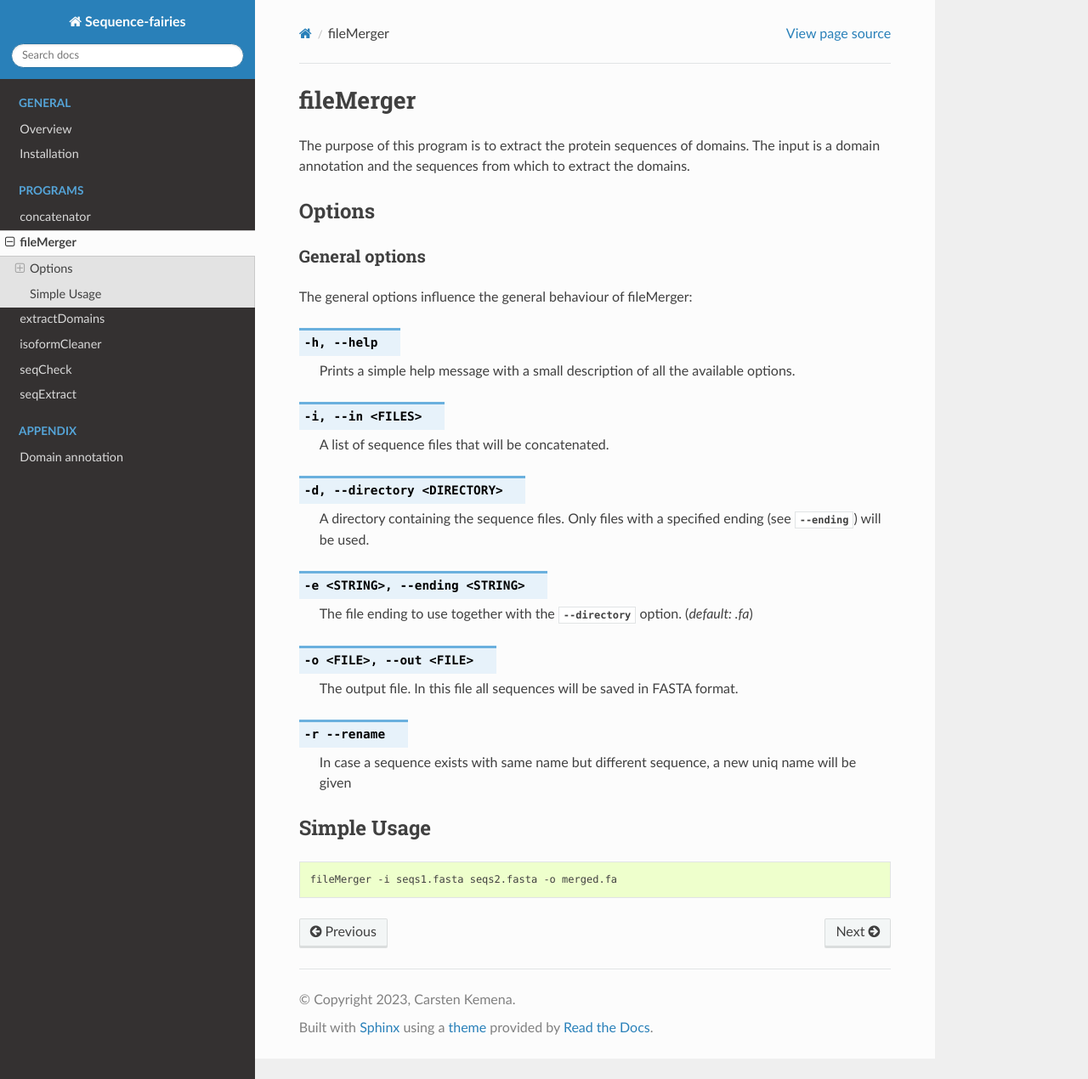
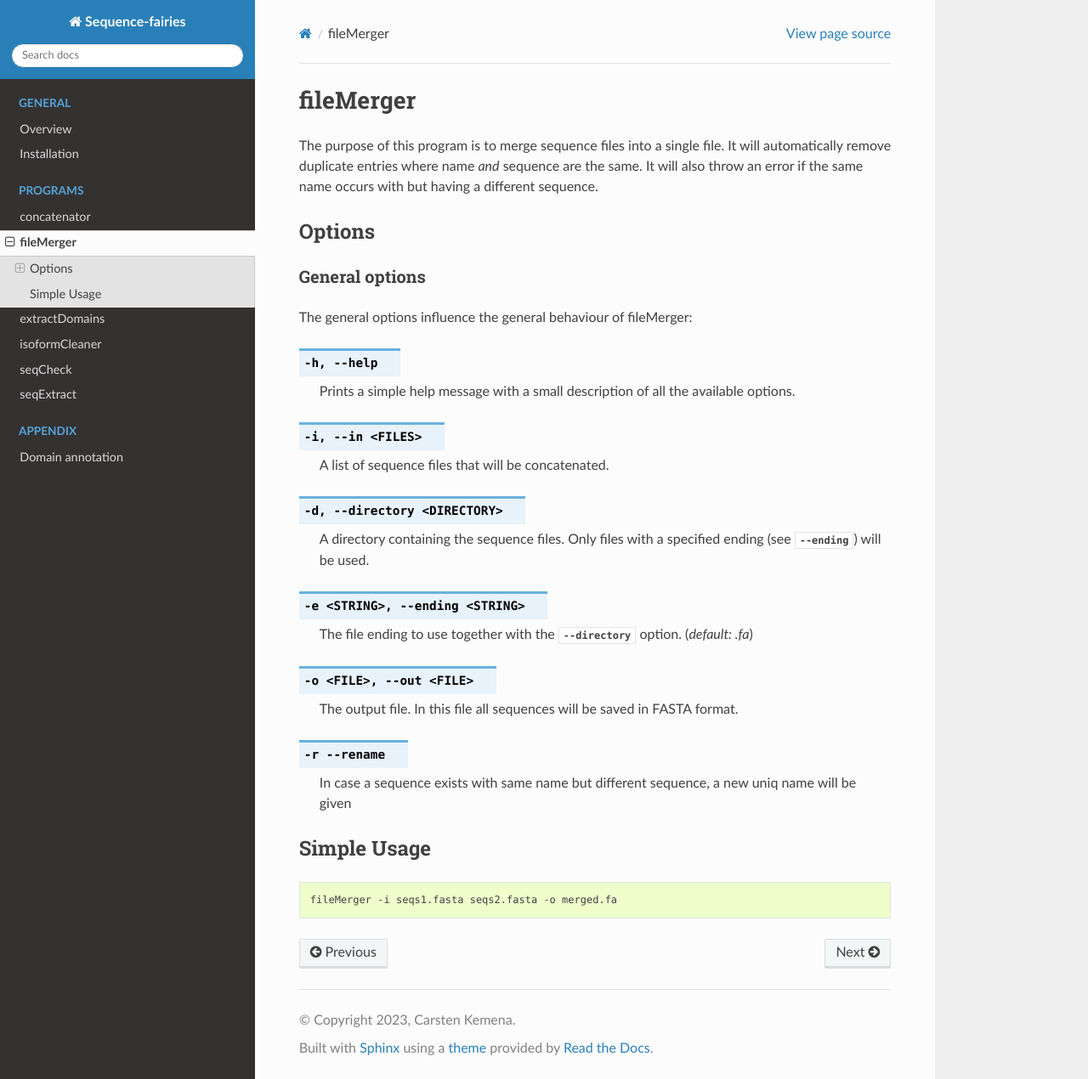
Before and after one commit to Carsten-Ke/sequence-fairies, a Sphinx documentation site: the page built from docs/source/content/fileMerger.rst, in a window 1280 px wide and 1270 px high. Shown: the whole window at 85% size. Built offline with Sphinx 7.4.7 and the Read the Docs theme 3.1.0, drawn with Linux system fonts in a browser that asks for light colours.

Commit message:
improving docs

```diff
--- a/docs/source/content/fileMerger.rst
+++ b/docs/source/content/fileMerger.rst
@@ -4,7 +4,8 @@
 fileMerger
 **************
 
-The purpose of this program is to extract the protein sequences of domains. The input is a domain annotation and the sequences from which to extract the domains.
+The purpose of this program is to merge sequence files into a single file. It will automatically remove duplicate entries where name *and* sequence are the same. It will also throw an error if the same name occurs with
+but having a different sequence.
 
 
 =======
```
